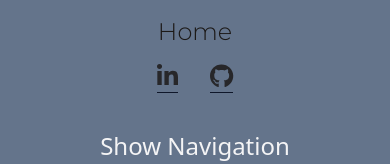
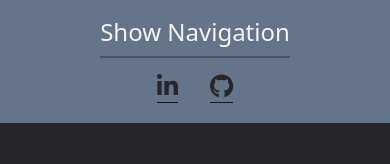
Before and after one commit to kirbsmith/KirbySmithPortfolio, a Vue app: page / in a window 390 px wide. Shown: the top 164 px of the page. Built offline with nearby package versions, Linux system fonts and the light colour scheme.

Commit message:
change top nav

```diff
--- a/src/App.vue
+++ b/src/App.vue
@@ -1,5 +1,5 @@
 <template>
-  <nav class="flex flex-col place-items-center py-4 bg-slate-500 text-zinc-100 font-light text-2xl font-montserrat">
+  <nav class="flex flex-col place-items-center py-4 bg-slate-500 text-zinc-100 font-light text-2xl font-montserrat hidden md:flex">
     <div>
       <router-link to="/" class="px-4">Home</router-link>
     </div>
```
